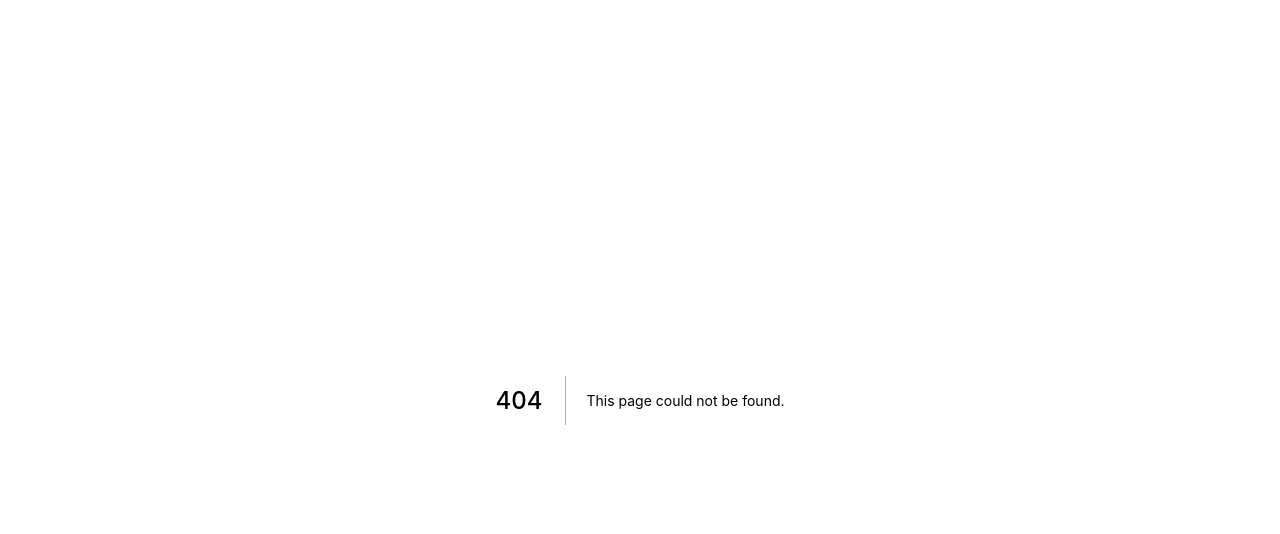
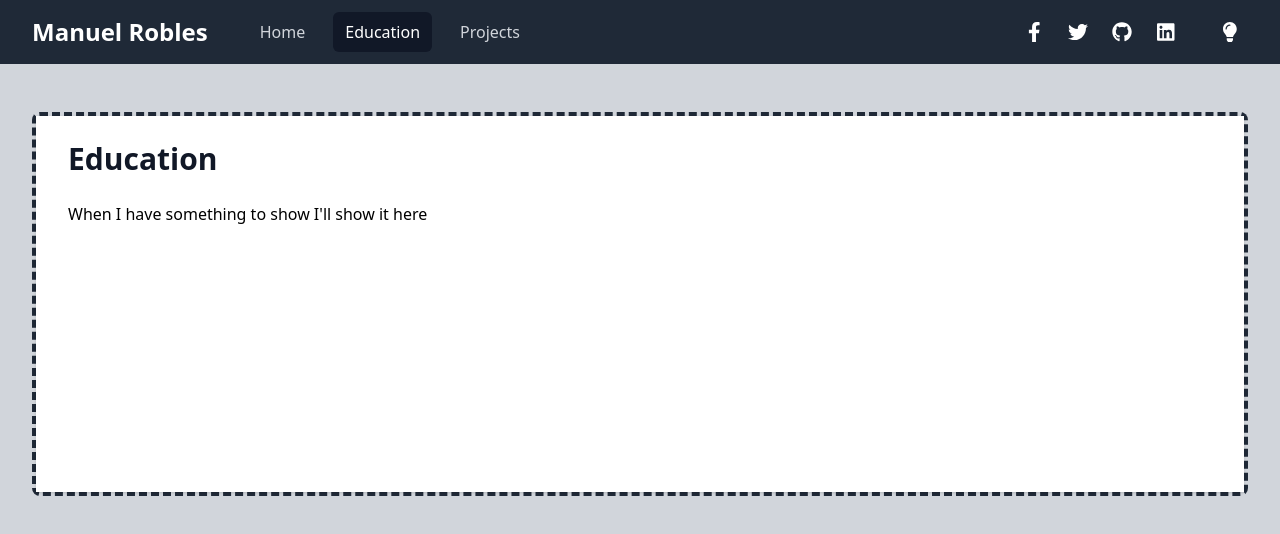
Before and after one commit to mannyOaks/portfolio, a Next.js app: page /education in a window 1280 px wide. Before the commit this address had no page. Shown: the top 534 px of the page. Built offline with nearby package versions, Linux system fonts and the light colour scheme.

Commit message:
dark theme colors

```diff
--- a/components/Header.js
+++ b/components/Header.js
@@ -1,5 +1,5 @@
 import { FontAwesomeIcon } from '@fortawesome/react-fontawesome'
-import { faFacebookF, faTwitter, faInstagram, faGithub, faLinkedin } from '@fortawesome/free-brands-svg-icons'
+import { faFacebookF, faTwitter, faGithub, faLinkedin } from '@fortawesome/free-brands-svg-icons'
 import { faLightbulb } from '@fortawesome/free-regular-svg-icons'
 import { faLightbulb as faSolidLightbulb } from '@fortawesome/free-solid-svg-icons'
 import Link from 'next/link'
@@ -18,8 +18,6 @@ export default function Header() {
     setIsMounted(true)
   }, [])
 
-  // "bg-gray-900 text-white px-3 py-2 rounded-md text-sm font-medium"
-  // text-gray-300 hover:bg-gray-700 hover:text-white px-3 py-2 rounded-md text-sm font-medium
   const currentClass = "bg-gray-900 text-white"
   const defaultClass = "text-gray-300 hover:bg-gray-700 hover:text-white"
 
@@ -30,7 +28,7 @@ export default function Header() {
   }
 
   return (
-    <nav className="bg-gray-800">
+    <nav className="bg-gray-800 dark:bg-gray-700">
       <div className="max-w-7xl mx-auto px-4 sm:px-6 lg:px-8">
         <div className="flex items-center justify-between h-16">
           <div className="flex items-center">
@@ -54,26 +52,25 @@ export default function Header() {
                     Projects
                   </a>
                 </Link>
-                {/* <Link href='/blog'><a className={`px-3 py-2 rounded-md text-base font-medium ${router.pathname === '/blog' ? currentClass : defaultClass}`}>Blog</a></Link> */}
 
               </div>
             </div>
           </div>
           <div className="hidden md:block">
             <div className="ml-4 flex items-center md:ml-6">
-              <SocialLink icon={faFacebookF} href='https://www.facebook.com/manito0198/' />
-              <SocialLink icon={faTwitter} href='https://twitter.com/mannyOakss' />
+              <SocialLink icon={faFacebookF} href='https://www.facebook.com/manito0198' first />
+              <SocialLink icon={faTwitter} href='https://twitter.com/mannyrobh' />
               {/* <SocialLink icon={faInstagram} href='https://www.instagram.com/mannyoaks/' /> */}
               <SocialLink icon={faGithub} href='https://github.com/mannyOaks' />
               <SocialLink icon={faLinkedin} href='https://www.linkedin.com/in/manuel-robles-368035204' />
 
-              {/* <div className="ml-6 items-center">
+              <div className="ml-6 items-center h-9 w-9 rounded-full flex border-2 border-transparent hover:border-white">
                 <FontAwesomeIcon
-                  icon={theme === 'light' ? faSolidLightbulb : faLightbulb}
+                  icon={theme === 'light' ? faLightbulb : faSolidLightbulb}
                   onClick={switchTheme}
-                  className="text-white text-xl"
+                  className="m-auto text-white text-xl"
                 />
-              </div> */}
+              </div>
             </div>
           </div>
 
@@ -81,23 +78,12 @@ export default function Header() {
           <div className="-mr-2 flex md:hidden">
             {/* <!-- Mobile menu button --> */}
             <button className="bg-gray-800 inline-flex items-center justify-center p-2 rounded-md text-gray-400 hover:text-white hover:bg-gray-700 focus:outline-none focus:ring-2 focus:ring-offset-2 focus:ring-offset-gray-800 focus:ring-white" onClick={() => setIsMenuOpen(!isMenuOpen)}>
-              <span className="sr-only">Open main menu</span>
-              {/* <!--
-                Heroicon name: menu
-                Menu open: "hidden", Menu closed: "block"
-                --> */}
               <svg className="block h-6 w-6" xmlns="http://www.w3.org/2000/svg" fill="none" viewBox="0 0 24 24" stroke="currentColor" aria-hidden="true">
                 {
                   isMenuOpen
                     ? <path strokeLinecap="round" strokeLinejoin="round" strokeWidth="2" d="M6 18L18 6M6 6l12 12" />
                     : <path strokeLinecap="round" strokeLinejoin="round" strokeWidth="2" d="M4 6h16M4 12h16M4 18h16" />
                 }
-              </svg>
-              {/* <!--
-                Heroicon name: x
-                Menu open: "block", Menu closed: "hidden"
-                --> */}
-              <svg className="hidden h-6 w-6" xmlns="http://www.w3.org/2000/svg" fill="none" viewBox="0 0 24 24" stroke="currentColor" aria-hidden="true">
               </svg>
             </button>
           </div>
@@ -113,30 +99,36 @@ export default function Header() {
           <Link href='/'>
             <a className={`block px-3 py-2 rounded-md text-base font-medium ${router.pathname === '/' ? currentClass : defaultClass}`}>
               Home
-                  </a>
+            </a>
           </Link>
           <Link href='/education'>
             <a className={`block px-3 py-2 rounded-md text-base font-medium ${router.pathname === '/education' ? currentClass : defaultClass}`}>
               Education
-                  </a>
+            </a>
           </Link>
           <Link href='/projects'>
             <a className={`block px-3 py-2 rounded-md text-base font-medium ${router.pathname === '/projects' ? currentClass : defaultClass}`}>
               Projects
-                  </a>
+            </a>
           </Link>
           {/* <Link href='/blog'><a className={`block px-3 py-2 rounded-md text-base font-medium ${router.pathname === '/blog' ? currentClass : defaultClass}`}>Blog</a></Link> */}
 
         </div>
-        <div className="pt-4 pb-3 border-t border-gray-700">
+        <div className="pt-4 pb-3 border-t border-gray-700 dark:border-gray-200">
           <div className="flex items-center px-5">
-            <div className="flex items-center">
-              <SocialLink icon={faFacebookF} href='https://www.facebook.com/manito0198/' />
-              <SocialLink icon={faTwitter} href='https://twitter.com/mannyOakss' />
-              {/* <SocialLink icon={faInstagram} href='https://www.instagram.com/mannyoaks/' /> */}
+            <div className="flex items-center mx-auto">
+              <SocialLink icon={faFacebookF} href='https://www.facebook.com/manito0198' first />
+              <SocialLink icon={faTwitter} href='https://twitter.com/mannyrobh' />
               <SocialLink icon={faGithub} href='https://github.com/mannyOaks' />
               <SocialLink icon={faLinkedin} href='https://www.linkedin.com/in/manuel-robles-368035204' />
 
+              <div className="ml-6 items-center h-9 w-9 rounded-full flex border-2 border-transparent hover:border-white">
+                <FontAwesomeIcon
+                  icon={theme === 'light' ? faLightbulb : faSolidLightbulb}
+                  onClick={switchTheme}
+                  className="m-auto text-white text-xl"
+                />
+              </div>
             </div>
           </div>
 
--- a/components/Layout.js
+++ b/components/Layout.js
@@ -1,13 +1,13 @@
 import { Header } from 'components'
 import Head from 'next/head'
 
-export default function Layout({ children, pageTitle = 'Manuel Robles', description, previewImage, ...props }) {
+export default function Layout({ children, pageTitle = '', description = '', previewImage = 'https://mannyrobh.dev/images/me.jpg', ...props }) {
   return (
     <>
       <Head>
         <meta name="viewport" content="width=device-width, initial-scale=1" />
         <meta charSet="utf-8" />
-        <title>{pageTitle}</title>
+        <title>Manuel Robles | {pageTitle}</title>
 
         {/* Twitter */}
         <meta name="twitter:card" content="summary" key="twcard" />
@@ -36,15 +36,19 @@ export default function Layout({ children, pageTitle = 'Manuel Robles', descript
 
         <main>
           <div className="max-w-7xl mx-auto py-6 sm:px-6 lg:px-8">
-            {/* <!-- Replace with your content -->
-          <div className="px-4 py-6 sm:px-0">
-            <div className="border-4 border-dashed border-gray-200 rounded-lg h-96"></div>
-          </div>
-          <!-- /End replace --> */}
 
             <div className="px-4 py-6 sm:px-0">
-              <div className="h-96">
-                {children}
+              <div className="border-4 border-dashed rounded-lg h-96 border-gray-800 dark:border-gray-200">
+
+                <header className="shadow h-full">
+                  <div className="h-full max-w-7xl mx-auto py-6 px-4 sm:px-6 lg:px-8 bg-white dark:bg-gray-200">
+                    <h1 className="text-3xl font-bold leading-tight text-gray-900">
+                      {pageTitle}
+                    </h1>
+
+                    <div className="pt-6">{children}</div>
+                  </div>
+                </header>
               </div>
             </div>
 
--- a/components/SocialLink.js
+++ b/components/SocialLink.js
@@ -1,19 +1,16 @@
 import { FontAwesomeIcon } from '@fortawesome/react-fontawesome'
 
-export default function SocialLink({ icon, href, className }) {
+export default function SocialLink({ icon, href, first }) {
   return (
     <a
       href={href}
       target='_blank'
-      className="rounded-full m-2 border-2 border-white"
-      style={{ width: '2.1rem', height: '2.1rem' }}
+      className={`h-9 w-9 rounded-full flex border-2 border-transparent hover:border-white ${first ? "mr-1" : "m-1"}`}
     >
-      {/* <FontAwesomeIcon
+      <FontAwesomeIcon
         icon={icon}
         className="m-auto text-white text-xl"
-      /> */}
-      <span className="text-white text-xl mx-auto">A</span>
+      />
     </a>
-
   )
 }
--- a/package.json
+++ b/package.json
@@ -9,7 +9,7 @@
     "start": "next start",
     "test": "echo \"Error: no test specified\" && exit 1"
   },
-  "author": "",
+  "author": "Manuel E. Robles",
   "license": "ISC",
   "dependencies": {
     "@fortawesome/fontawesome-svg-core": "^1.2.34",
--- a/pages/_document.js
+++ b/pages/_document.js
@@ -6,7 +6,7 @@ export default class MyDocument extends Document {
     return (
       <Html>
         <Head />
-        <body className="bg-white text-black dark:bg-black dark:text-white">
+        <body className="bg-gray-300 dark:bg-gray-800">
           <Main />
           <NextScript />
         </body>
--- /dev/null
+++ b/pages/education/index.js
@@ -0,0 +1,9 @@
+import { Layout } from 'components'
+
+export default function HomePage() {
+  return (
+    <Layout pageTitle='Education'>
+      <p>When I have something to show I'll show it here</p>
+    </Layout>
+  )
+}
--- a/pages/index.js
+++ b/pages/index.js
@@ -2,17 +2,9 @@ import { Layout } from 'components'
 
 export default function HomePage() {
   return (
-    <Layout title='Manuel Robles' previewImage="https://mannyrobh.dev/images/me.jpg">
-      <header className="bg-white shadow">
-        <div className="max-w-7xl mx-auto py-6 px-4 sm:px-6 lg:px-8">
-          <h1 className="text-3xl font-bold leading-tight text-gray-900">
-            About Me
-          </h1>
-        </div>
-      </header>
+    <Layout pageTitle='About Me'>
 
-      <p>Manuel Ernesto Robles Hernandez</p>
-
+      <p>My name is Manuel Ernesto Robles Hernandez and I'm a full time memer</p>
     </Layout>
   )
 }
--- /dev/null
+++ b/pages/projects/[project_id].js
@@ -0,0 +1,17 @@
+import { Layout } from "components"
+
+export default function ProjectPage() {
+  return (
+    <Layout>
+      <header className="bg-white shadow">
+        <div className="max-w-7xl mx-auto py-6 px-4 sm:px-6 lg:px-8">
+          <h1 className="text-3xl font-bold leading-tight text-gray-900">
+            Project
+          </h1>
+
+          <p>Manuel Ernesto Robles Hernandez</p>
+        </div>
+      </header>
+    </Layout>
+  )
+}
--- /dev/null
+++ b/pages/projects/index.js
@@ -0,0 +1,9 @@
+import { Layout } from 'components'
+
+export default function EducationPage() {
+  return (
+    <Layout pageTitle='Projects'>
+      <p>When I have something to show I'll show it here</p>
+    </Layout>
+  )
+}
--- a/tailwind.config.js
+++ b/tailwind.config.js
@@ -8,8 +8,10 @@ module.exports = {
     extend: {},
   },
   variants: {
-    textColor: ['responsive', 'hover', 'focus', 'group-hover'],
-    borderColor: ['responsive', 'hover', 'focus', 'group-hover'],
+    extend: {
+      textColor: ['responsive', 'hover', 'focus', 'group-hover'],
+      borderColor: ['dark', 'responsive', 'hover', 'focus', 'group-hover'],
+    },
   },
   plugins: [],
 }
```
Also changed, not shown: palettes.txt (added).
